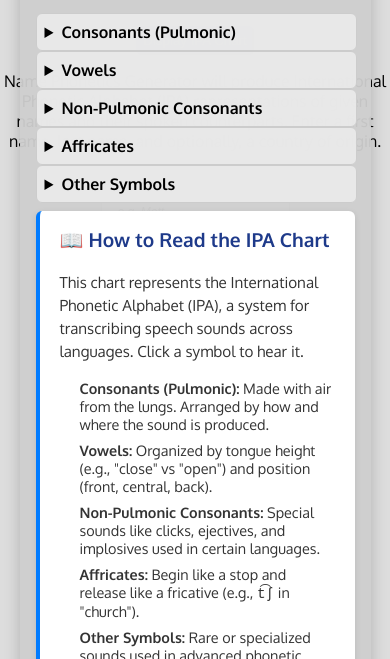
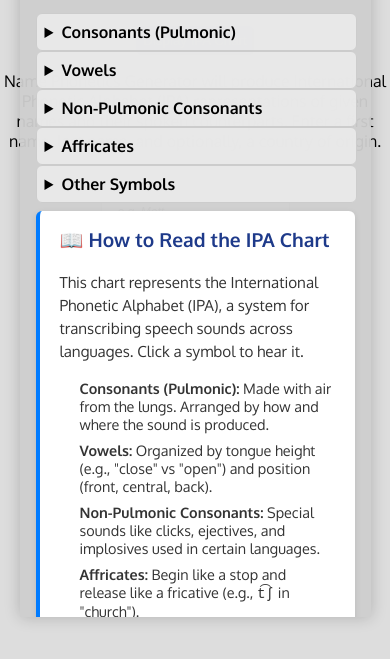
Before and after one commit to CableVeryEpic/KIT300_P6, a plain HTML site: page static/index.html in a window 390 px wide. Both pictures are taken after a click on the button "Display IPA Chart". Shown: the part 185-844 px from the top of the page. Drawn offline with Linux system fonts and the light colour scheme.

Commit message:
minor style update, retrying flite for english compat.

```diff
--- a/static/style/style.css
+++ b/static/style/style.css
@@ -105,13 +105,14 @@ main {
     top: 5%;
     left: 5%;
     right: 5%;
+    bottom: 5%;
     background-color: #cececef3;
     z-index: 1;
     flex-direction: column;
     align-items: center;
     justify-content: flex-start;
     padding: 2rem 1rem;
-    overflow-y: auto;
+    overflow-y: scroll;
     box-shadow: 0 0 15px rgba(0,0,0,0.2);
 }
 
```
Also changed, not shown: 1 other file.
